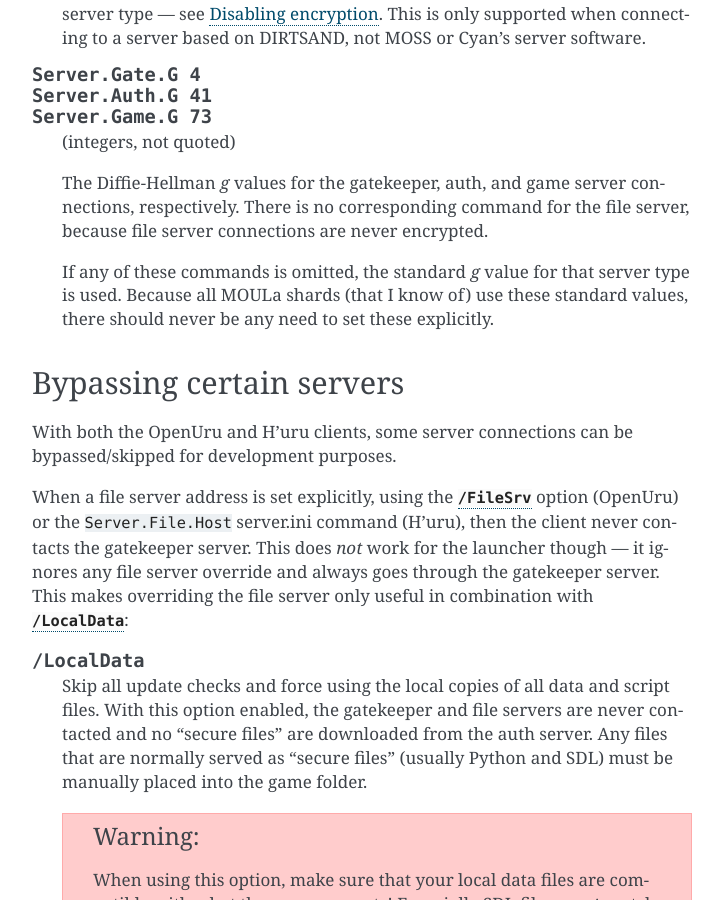
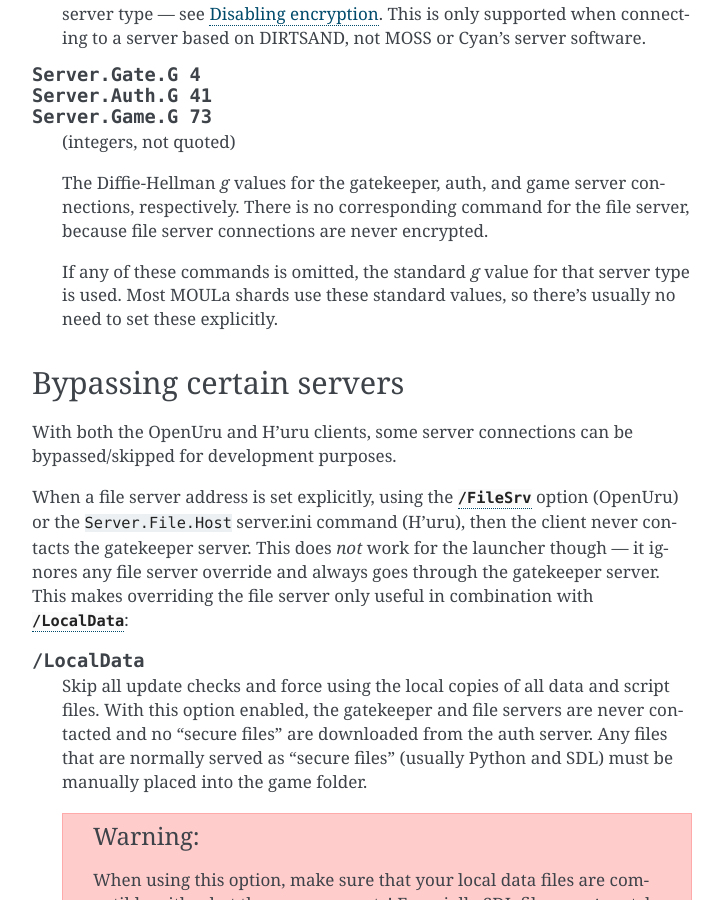
Before and after one commit to dgelessus/NAGUS, a Sphinx documentation site: the page built from docs/uru/server_config.rst, in a window 1280 px wide and 900 px high, scrolled down 4225 px. Shown: the whole window, without its empty margins (388-1111 px from the left). Built offline with Sphinx 7.4.7, drawn with Linux system fonts in a browser that asks for light colours; some of the changed text lies outside the part shown.

Commit message:
Document that Minkata uses non-standard g values

```diff
--- a/docs/uru/encryption_keys.rst
+++ b/docs/uru/encryption_keys.rst
@@ -119,7 +120,7 @@
 
 The following *g*, *n*, and *x* values are used by Cyan's MOULa shard.
 As mentioned above,
-other MOULa-based shards use the same *g* values,
+other MOULa-based shards use the same *g* values (usually),
 but different *n* and *x* values.
 The private keys *a* are not publicly known,
 for obvious reasons.
--- a/docs/uru/server_config.rst
+++ b/docs/uru/server_config.rst
@@ -99,8 +99,8 @@
 .. cpp:var:: static const unsigned kDhGValue
 
    The value of *g*.
-   Shouldn't need to be changed,
-   because all MOULa shards use the same *g* values for each server.
+   Usually doesn't need to be changed,
+   because almost all MOULa shards use the same *g* values for each server type.
 
 .. cpp:var::
    static const byte kDhNData[64]
@@ -248,8 +248,8 @@
 
    If any of these commands is omitted,
    the standard *g* value for that server type is used.
-   Because all MOULa shards (that I know of) use these standard values,
-   there should never be any need to set these explicitly.
+   Most MOULa shards use these standard values,
+   so there's usually no need to set these explicitly.
 
 .. _server_bypass:
 
```
Also changed, not shown: other parts of docs/uru/encryption_keys.rst (+2 -1 lines).
